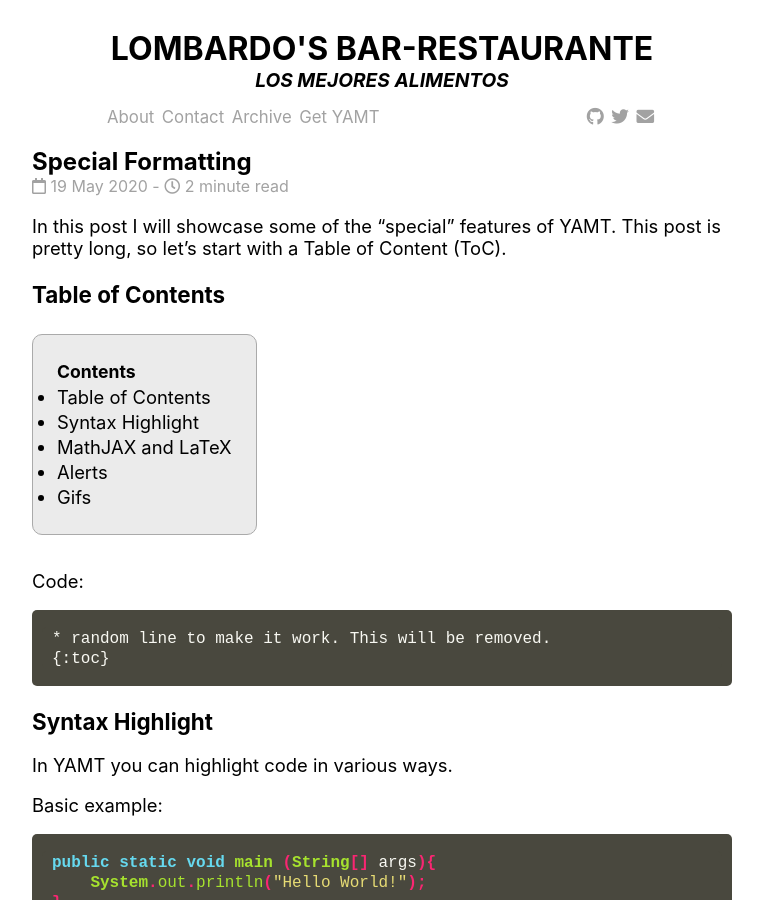
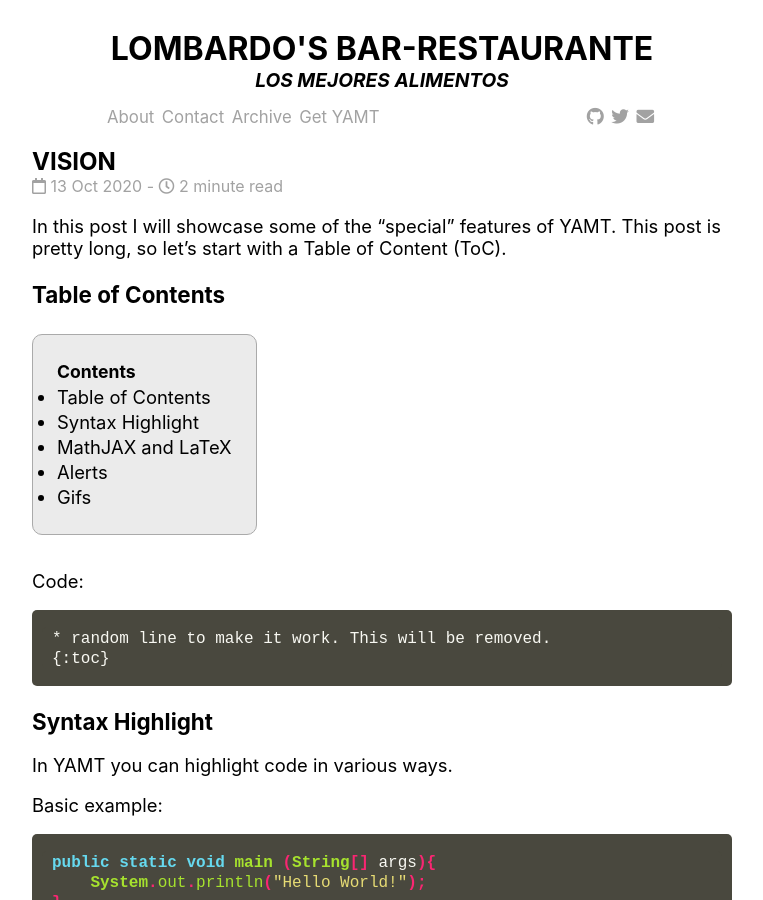
Before and after one commit to FreddySTJR/PROJ-SO-2, a Jekyll site: the page built from _posts/2020-10-13-special-formatting.md, in a window 1280 px wide and 900 px high. Shown: the whole window, without its empty margins (258-1021 px from the left). Built offline with Jekyll 4.4.1, drawn with Linux system fonts in a browser that asks for light colours; nearby versions of some CDN libraries.

Commit message:
Update and rename 2020-05-19-special-formatting.md to 2020-10-13-special-formatting.md

```diff
--- a/_posts/2020-05-19-special-formatting.md
+++ b/_posts/2020-10-13-special-formatting.md
@@ -1,5 +1,5 @@
 ---
-title: Special Formatting
+title: VISION
 layout: post
 categories: [Tips, Markdown, Typography]
 image: /assets/img/forest-snow.jpg
```
